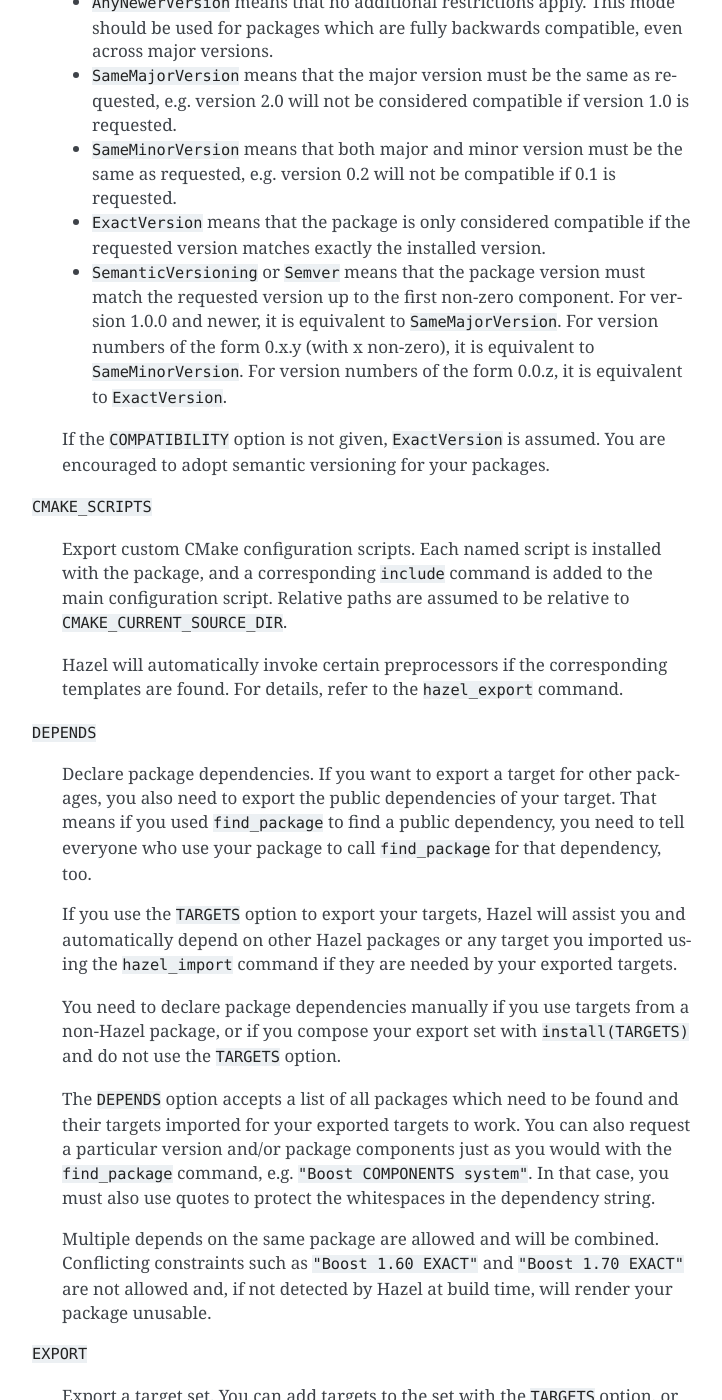
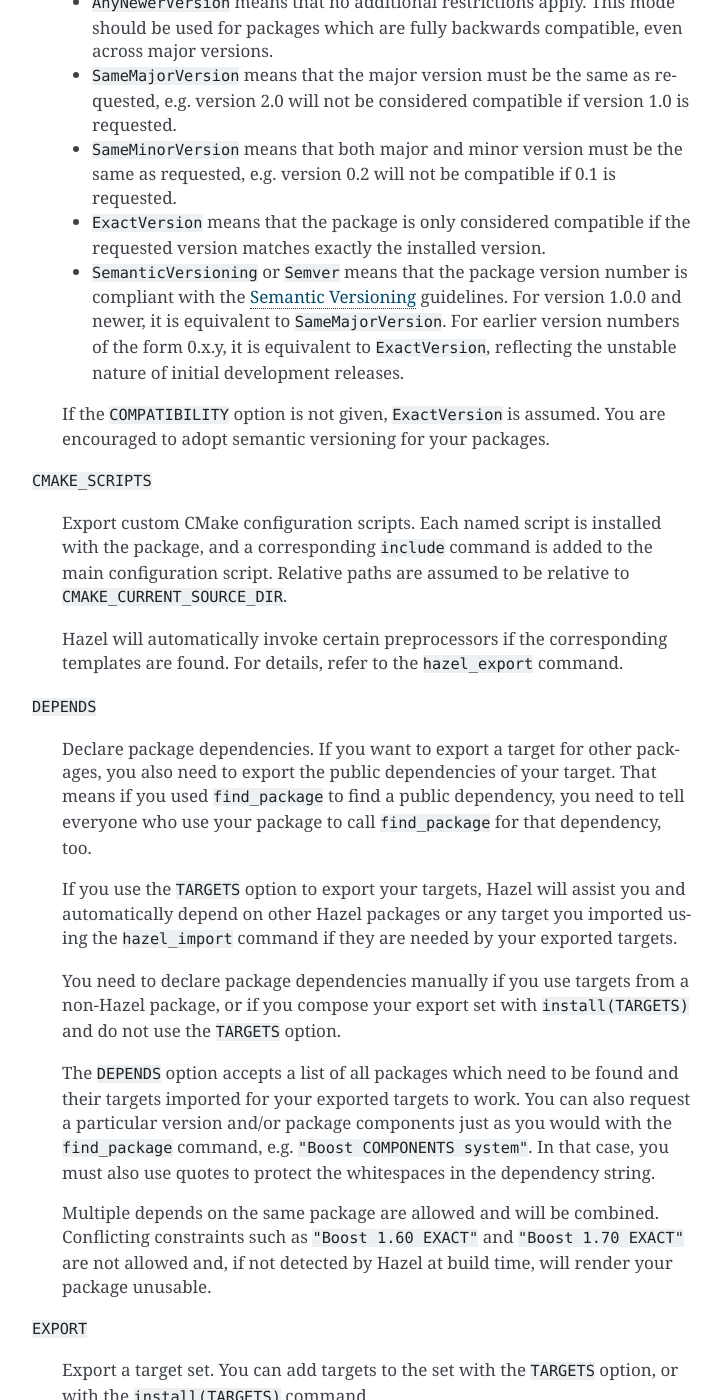
Before and after one commit to roehling/catkin-ng, a Sphinx documentation site: the page built from hazel/docs/command/hazel_package.rst, in a window 1280 px wide and 1400 px high, scrolled down 660 px. Shown: the whole window, without its empty margins (388-1110 px from the left). Built offline with Sphinx 7.4.7, drawn with Linux system fonts in a browser that asks for light colours; cross-references to code outside the pages are shown as plain code; some of the changed text lies outside the part shown.

Commit message:
Follow semantic versioning compatibility scheme more precisely

```diff
--- a/hazel/docs/command/hazel_package.rst
+++ b/hazel/docs/command/hazel_package.rst
@@ -54,12 +54,12 @@ The following options are available:
       0.1 is requested.
     * ``ExactVersion`` means that the package is only considered compatible
       if the requested version matches exactly the installed version.
-    * ``SemanticVersioning`` or ``Semver`` means that the package version must
-      match the requested version up to the first non-zero component. For
-      version 1.0.0 and newer, it is equivalent to ``SameMajorVersion``. For
-      version numbers of the form 0.x.y (with x non-zero), it is equivalent to
-      ``SameMinorVersion``. For version numbers of the form 0.0.z, it is
-      equivalent to ``ExactVersion``.
+    * ``SemanticVersioning`` or ``Semver`` means that the package version
+      number is compliant with the `Semantic Versioning`_ guidelines.
+      For version 1.0.0 and newer, it is equivalent to ``SameMajorVersion``.
+      For earlier version numbers of the form 0.x.y, it is equivalent to
+      ``ExactVersion``, reflecting the unstable nature of initial development
+      releases.
 
     If the ``COMPATIBILITY`` option is not given, ``ExactVersion`` is assumed.
     You are encouraged to adopt semantic versioning for your packages.
@@ -134,3 +134,5 @@ The following options are available:
     The ``TARGETS`` option is the recommended way to export targets, because it
     provides Hazel with an opportunity to scan them for known external
     dependencies and implicitly add those to the ``DEPENDS`` option.
+
+.. _Semantic Versioning: https://semver.org/
```
Also changed, not shown: other parts of hazel/docs/command/hazel_package.rst (+1 -1 lines), 1 other file.
